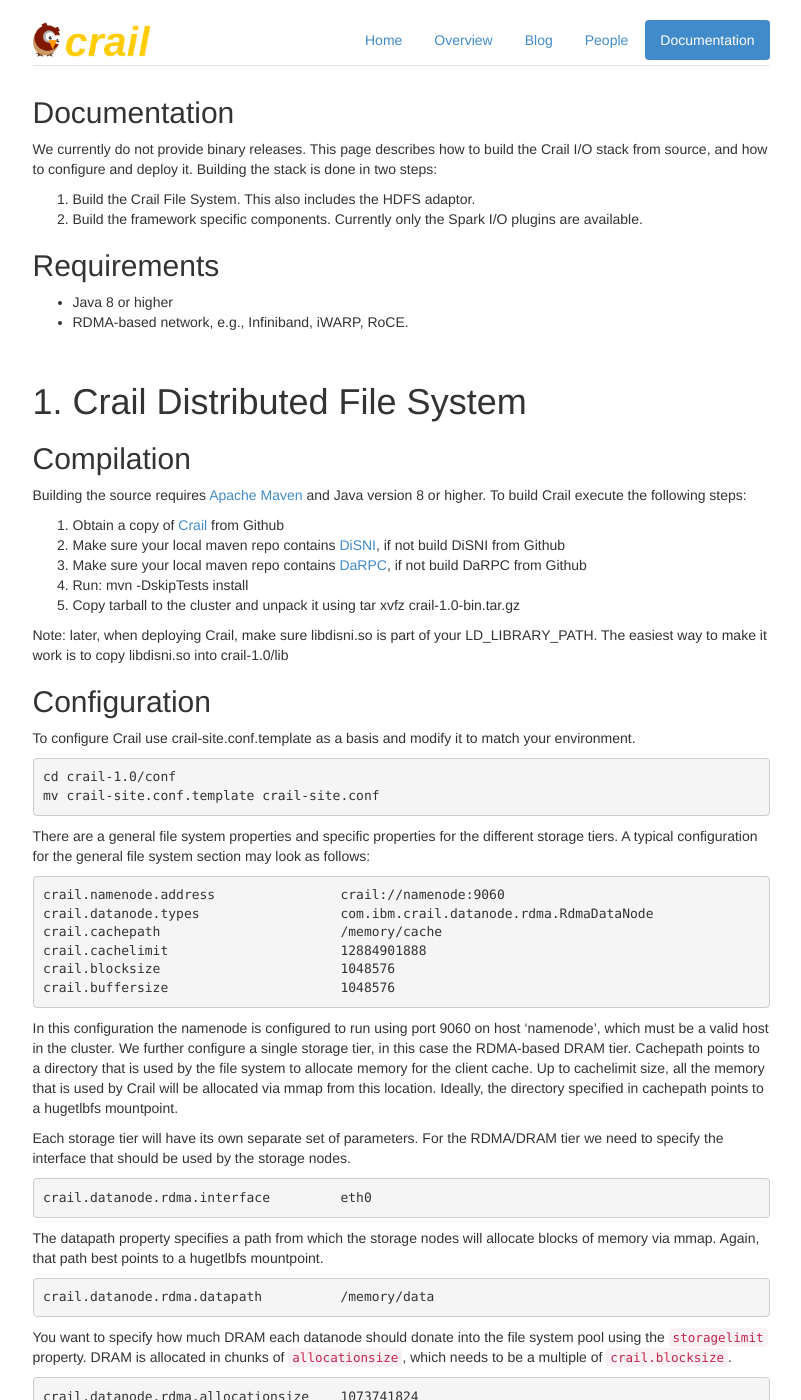
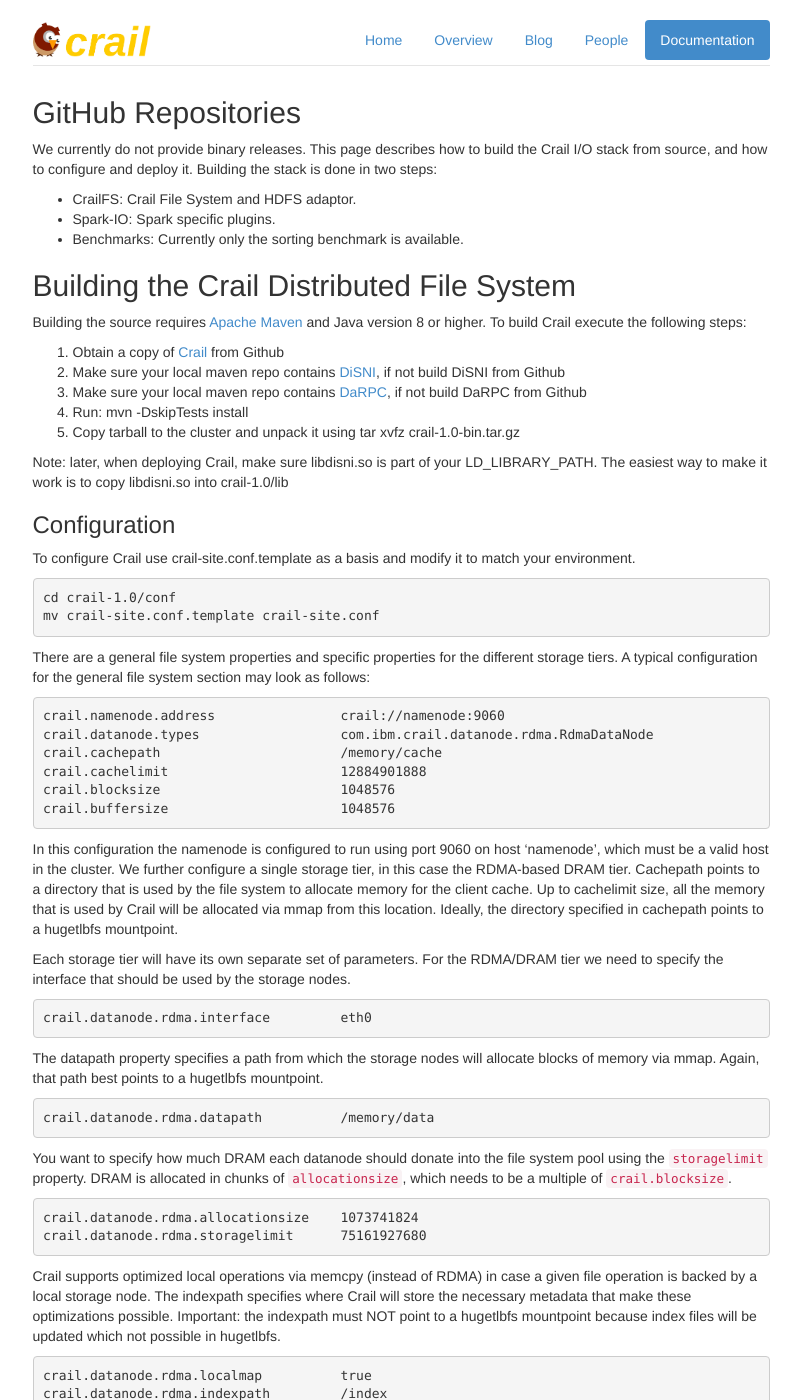
Before and after one commit to apache/incubator-crail-website, a Jekyll site: the page built from documentation/index.md, in a window 1280 px wide and 1400 px high. Shown: the whole window, without its empty margins (239-1040 px from the left). Built offline with Jekyll 4.4.1, drawn with Linux system fonts in a browser that asks for light colours; some of the changed text lies outside the part shown.

Commit message:
Update index.md

````diff
--- a/documentation/index.md
+++ b/documentation/index.md
@@ -1,23 +1,15 @@
 ---
 layout: default
-title: Documentation
+title: GitHub Repositories
 ---
 
 We currently do not provide binary releases. This page describes how to build the Crail I/O stack from source, and how to configure and deploy it. Building the stack is done in two steps:
 
-1. Build the Crail File System. This also includes the HDFS adaptor.
-2. Build the framework specific components. Currently only the Spark I/O plugins are available.
+* CrailFS: Crail File System and HDFS adaptor.
+* Spark-IO: Spark specific plugins.
+* Benchmarks: Currently only the sorting benchmark is available.
 
-## Requirements
-
-* Java 8 or higher
-* RDMA-based network, e.g., Infiniband, iWARP, RoCE.
-
-<br>
-
-# 1. Crail Distributed File System
-
-## Compilation
+## Building the Crail Distributed File System
 
 Building the source requires [Apache Maven](http://maven.apache.org/) and Java version 8 or higher.
 To build Crail execute the following steps:
@@ -30,7 +22,7 @@ To build Crail execute the following steps:
 
 Note: later, when deploying Crail, make sure libdisni.so is part of your LD_LIBRARY_PATH. The easiest way to make it work is to copy libdisni.so into crail-1.0/lib
 
-## Configuration
+### Configuration
 
 To configure Crail use crail-site.conf.template as a basis and modify it to match your environment.
 
@@ -89,7 +81,7 @@ This would start the shared storage datanode. Note that configuration in crail-s
 
     crail.datanode.types                  com.ibm.crail.datanode.rdma.RdmaDataNode,com.ibm.crail.datanode.blkdev.BlkDevDataNode
 
-### Larger deployments
+#### Larger deployments
 
 To run larger deployments start Crail using
 
@@ -107,7 +99,7 @@ For this to work include the list of machines to start datanodes in conf/slaves.
 
 In this example, we are configuring a Crail cluster with 2 physical hosts but 3 datanodes and two different storage tiers.
 
-## Crail Shell
+### Crail Shell
 
 Crail provides an contains an HDFS adaptor, thus, you can interact with Crail using the HDFS shell:
 
@@ -139,7 +131,7 @@ For the Crail shell to work properly, the HDFS configuration in crail-1.0/conf/c
 
 Note that the Crail HDFS interface currently cannot provide the full performance of Crail due to limitations of the HDFS API. In particular, the HDFS `FSDataOutputStream` API only support heap-based `byte[]` arrays which requires a data copy. Moreover, HDFS operations are synchronous preventing efficient pipelining of operations. Instead, applications that seek the best performance should use the Crail interface directly, as shown next.
 
-## Programming against Crail
+### Programming against Crail
 
 The best way to program against Crail is to use Maven. Make sure you have the Crail dependency specified in your application pom.xml file:
 
@@ -183,14 +175,14 @@ Once the stream has been obtained, there exist various ways to write a file. The
 
 Reading files works very similar to writing. There exist various examples in com.ibm.crail.tools.CrailBenchmark.
 
-## Storage Tiers
+### Storage Tiers
 
 Crail ships with the RDMA/DRAM storage tier. Currently there are two additional storage tiers available in separate repos:
 
 * [Crail-Blkdev](https://github.com/zrlio/crail-blkdev)  is a storage tier integrating shared volume block devices such as disaggregated flash.
 * [Crail-Netty](https://github.com/zrlio/crail-netty) is a DRAM storage tier for Crail that uses TCP, you can use it to run Crail on non-RDMA hardware. Follow the instructions in these repos to build, deploy and use these storage tiers in your Crail environmnet.
 
-## Benchmarks
+### Benchmarks
 
 Crail provides a set of benchmark tools to measure the performance. Type
 
@@ -212,9 +204,7 @@ The tool also contains benchmarks to read files randomly, or to measure the perf
 
 <br>
 
-# 2. Spark I/O Plugins
-
-## Compilation
+## Building Spark I/O Plugins
 
 Building the source requires [Apache Maven](http://maven.apache.org/) and Java version 8 or higher.
 To build Crail execute the following steps:
@@ -229,7 +219,7 @@ To build Crail execute the following steps:
     cp target/spark-io-1.0-dist/jars $SPARK_HOME/jars/
 ```
 
-## Configuration
+### Configuration
 
 To configure the crail shuffle plugin included in spark-io add the following line to spark-defaults.conf
 ```
@@ -237,7 +227,7 @@ To configure the crail shuffle plugin included in spark-io add the following lin
 ```
 Since spark version 2.0.0, broadcast is no longer an exchangeable plugin, unfortunately. To use the crail broadcast plugin in Spark it has to be manually added to Spark's BroadcastManager.scala.
 
-## Running
+### Running
 
 For the Crail shuffler to perform best, applications are encouraged to provide an implementation of the `CrailShuffleSerializer` interface, as well as an implementation of the `CrailShuffleSorter` interface. Defining its own custom serializer and sorter for the shuffle phase not only allows the application to serialize and sort faster, but allows applications to directly leverage the functionality provided by the Crail input/output streams such as zero-copy or asynchronous operations. Custom serializer and sorter can be specified in spark-defaults.xml. For instance, [crail-terasort](https://github.com/zrlio/crail-terasort) defines the shuffle serializer and sorter as follows:
 
````
Also changed, not shown: other parts of documentation/index.md (+2 -2 lines).
